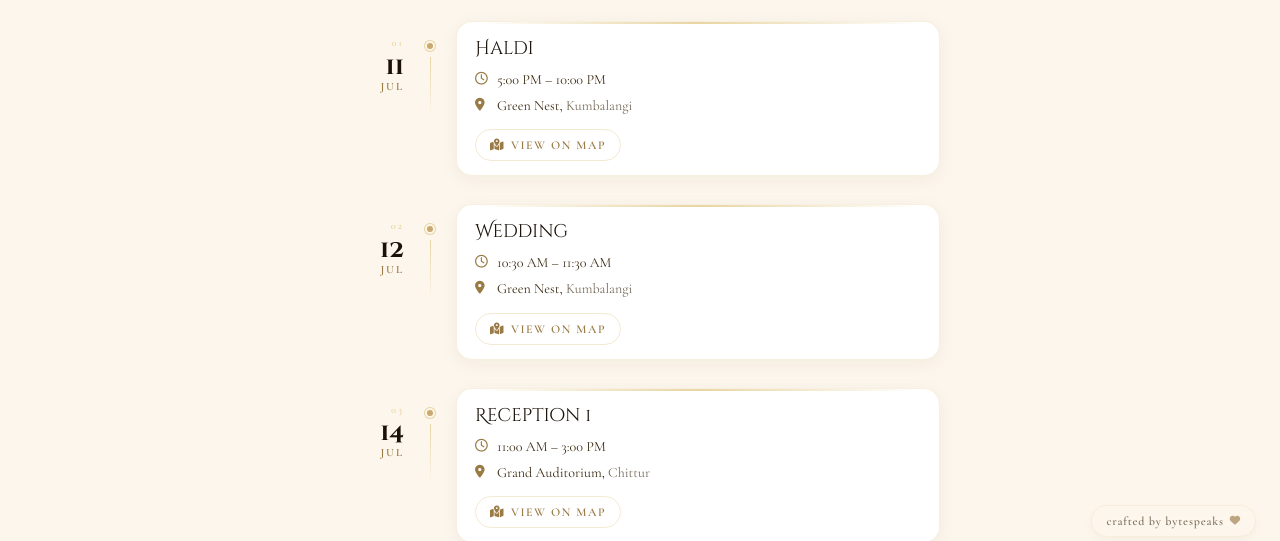
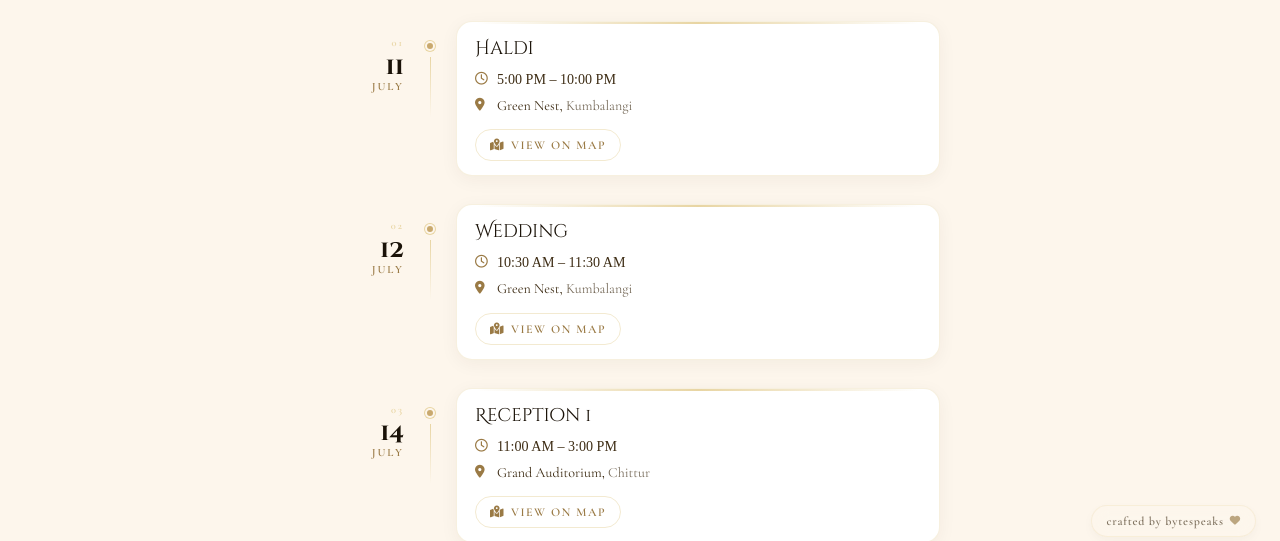
Before and after one commit to Ajay-the-dev/marriage-app-template, a Vue app: page /events in a window 1280 px wide. Shown: the part 239-780 px from the top of the page. Built offline with nearby package versions, Linux system fonts and the light colour scheme.

Commit message:
completed

```diff
--- a/src/components/Events.vue
+++ b/src/components/Events.vue
@@ -41,7 +41,7 @@
                   <h3 class="event-name">{{ event.name }}</h3>
 
                   <div class="event-info">
-                    <div class="info-row">
+                    <div class="info-row event-time">
                       <i class="fa-regular fa-clock"></i>
                       <span>{{ event.time }}</span>
                     </div>
@@ -75,7 +75,7 @@ const weddingEvents = ref([
   {
     name: 'Haldi',
     day: '11',
-    month: 'Jul',
+    month: 'July',
     time: '5:00 PM – 10:00 PM',
     venue: 'Green Nest',
     location: 'Kumbalangi'
@@ -83,7 +83,7 @@ const weddingEvents = ref([
   {
     name: 'Wedding',
     day: '12',
-    month: 'Jul',
+    month: 'July',
     time: '10:30 AM – 11:30 AM',
     venue: 'Green Nest',
     location: 'Kumbalangi'
@@ -91,7 +91,7 @@ const weddingEvents = ref([
   {
     name: 'Reception 1',
     day: '14',
-    month: 'Jul',
+    month: 'July',
     time: '11:00 AM – 3:00 PM',
     venue: 'Grand Auditorium',
     location: 'Chittur'
@@ -99,7 +99,7 @@ const weddingEvents = ref([
   {
     name: 'Reception 2',
     day: '16',
-    month: 'Jul',
+    month: 'July',
     time: '5:30 PM – 9:00 PM',
     venue: "Parish Hall, St. Mary's Church",
     location: 'Kalathoor'
@@ -348,4 +348,8 @@ const weddingEvents = ref([
     height: 8px;
   }
 }
+
+.event-time{
+  font-family: 'sans-serif', serif;
+}
 </style>
```
